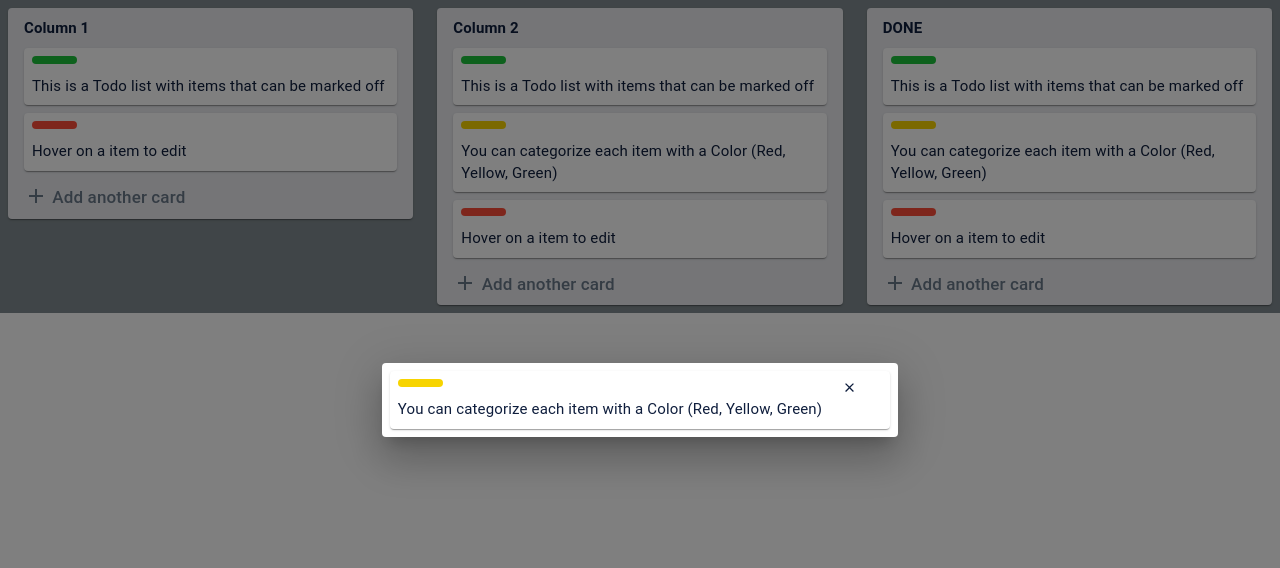
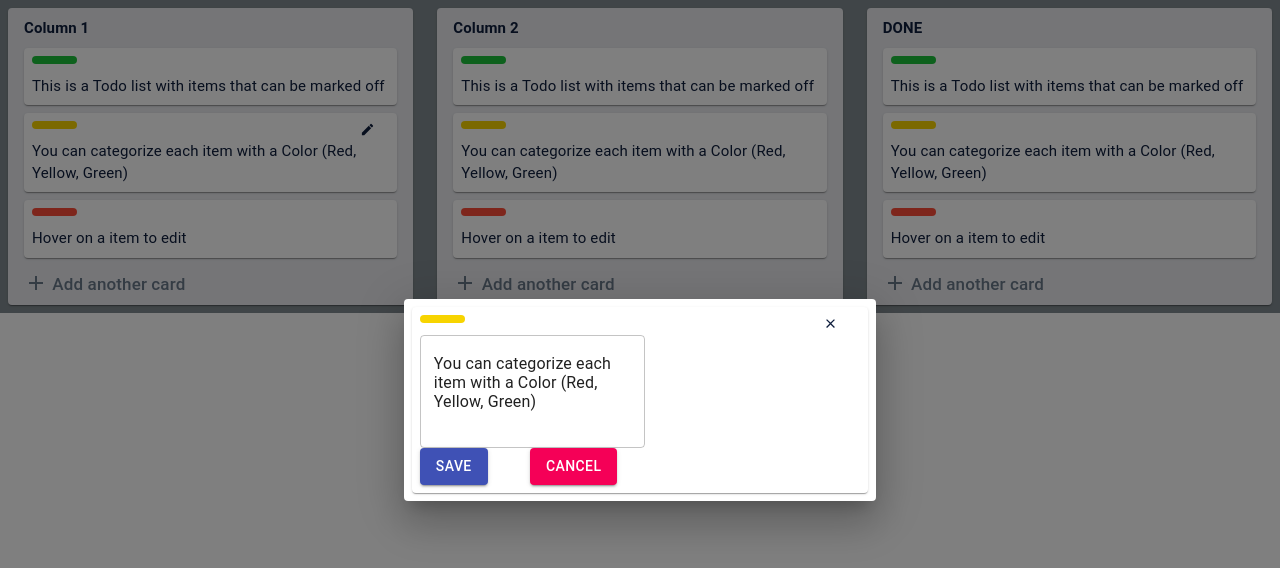
Before and after one commit to IsmaelTerreno/trello-geek, a React (Create React App) app: page / in a window 1280 px wide. Both pictures are taken after a click on the element 210 px from the left and 152 px from the top of the page. Shown: the top 568 px of the page. Built offline with nearby package versions, Linux system fonts and the light colour scheme.

Commit message:
Task form updates.

```diff
--- a/src/App.js
+++ b/src/App.js
@@ -3,6 +3,7 @@ import { makeStyles } from '@material-ui/core/styles';
 import { Grid } from '@material-ui/core';
 import './App.css';
 import ColumnCards from './ColumnCards';
+import TaskCardForm from './TaskCardForm';
 import PropTypes from 'prop-types';
 
 const useStyles = makeStyles((theme) => ({
@@ -13,7 +14,14 @@ const useStyles = makeStyles((theme) => ({
   },
 }));
 
-const App = ({columnTasks, onAddCard, onEditCard}) => {
+const App = ({
+  columnTasks,
+  onAddCard,
+  onEditCard,
+  onCancelEdit,
+  currentTask,
+  isEditionMode,
+}) => {
   const classes = useStyles();
   return (
     <div className={classes.root}>
@@ -27,13 +35,23 @@ const App = ({columnTasks, onAddCard, onEditCard}) => {
                 title={column.title}
                 cards={column.tasks}
                 onAddCard={()=> onAddCard(columnTasks, column, idx)}
-                onEditCard={(task, idxT)=> onEditCard(columnTasks, column, idx,task, idxT)}
+                onEditCard={(task)=> onEditCard(task)}
                 />
               </Grid>
             );
           })
         }
       </Grid>
+      {
+        currentTask &&
+        <TaskCardForm
+          task={currentTask}
+          onSave={(task)=> onEditCard(task)}
+          onClose={onCancelEdit}
+          onCancel={onCancelEdit}
+          open={isEditionMode}
+        />
+      }
     </div>
   );
 }
@@ -46,6 +64,13 @@ App.propTypes = {
   columnTasks: PropTypes.array,
   onAddCard: PropTypes.func.isRequired,
   onEditCard: PropTypes.func.isRequired,
+  currentTask: PropTypes.shape({
+    id: PropTypes.string,
+    labelColor: PropTypes.string,
+    description: PropTypes.string
+  }),
+  isEditionMode: PropTypes.bool,
+  onCancelEdit: PropTypes.func.isRequired,
 };
 
 export default App;
--- a/src/ColumnCards.js
+++ b/src/ColumnCards.js
@@ -47,13 +47,12 @@ const ColumnCards = ({
         </Typography>
         {
            cards.length > 0 &&
-           cards.map((card,idx)=> {
+           cards.map((task)=> {
             return(
                 <TaskCard
-                    key={'task-'+idx}
-                    labelColor={card.labelColor}
-                    description={card.description}
-                    onEditCard={()=> onEditCard(card, idx)}
+                    key={task.id}
+                    task={task}
+                    onClick={()=> onEditCard(task)}
                 />
             );
            })
--- a/src/TaskCard.js
+++ b/src/TaskCard.js
@@ -1,9 +1,8 @@
 import React, {useState} from 'react';
 import { makeStyles } from '@material-ui/core/styles';
-import { Paper, Typography, Box, Grid, Dialog } from '@material-ui/core';
+import { Paper, Typography, Box, Grid } from '@material-ui/core';
 import PropTypes from 'prop-types';
 import EditIcon from '@material-ui/icons/Edit';
-import CloseIcon from '@material-ui/icons/Close';
 
 const CATEGORY_COLOR = {
     green: '#1dc33b',
@@ -40,42 +39,30 @@ const useStyles = makeStyles((theme) => ({
 }));
 
 const TaskCard = ({
-    labelColor,
-    description,
-    onEditCard
+  task,
+  onClick,
 }) => {
   const classes = useStyles();
   const [ isEditHover, setIsEditHover ] = useState(false);
-  const [ isEditionMode, setIsEditionMode ] = useState(false);
   const CardGrid = () =>{
     return(
       <Paper className={classes.paper} >
         <Grid container spacing={0}>
             <Grid item xs={11}>
-                <Box component="div" className={classes.label} style={{backgroundColor: CATEGORY_COLOR[labelColor]}} />
+                <Box component="div" className={classes.label} style={{backgroundColor: CATEGORY_COLOR[task.labelColor]}} />
             </Grid>
             <Grid item xs={1}>
-                {
-                  isEditionMode &&
-                  <CloseIcon
-                    className={classes.closeIcon}
-                    onClick={()=> setIsEditionMode(false)}
-                  />
-                }
-                {
-                  !isEditionMode &&
                 <EditIcon
                 className={classes.closeIcon}
                 style={{visibility: !isEditHover ? 'hidden' : 'visible' }}
                 />
-                }
             </Grid>
             <Grid item xs={12}>
               <Typography
               className={classes.title}
               variant="body2"
               >
-                  {description}
+                {task.description}
               </Typography>
             </Grid>
         </Grid>
@@ -86,25 +73,22 @@ const TaskCard = ({
     <div
       onMouseEnter={()=> setIsEditHover(true)}
       onMouseLeave={()=> setIsEditHover(false)}
-        onClick={()=>{
-          onEditCard();
-          if(!isEditionMode){ setIsEditionMode(!isEditionMode); }
-        }}
+      onClick={onClick}
     >
-        { !isEditionMode && <CardGrid />}
-        { isEditionMode &&
-          <Dialog aria-labelledby="task-edit" open={isEditionMode} onClose={()=> setIsEditionMode(false)}>
       <CardGrid />
-          </Dialog>
-        }
     </div>
   );
 }
 
+const taskShape = PropTypes.shape({
+  id: PropTypes.string,
+  labelColor: PropTypes.oneOf(['green', 'yellow', 'red']),
+  description: PropTypes.string
+});
+
 TaskCard.propTypes = {
-    labelColor: PropTypes.oneOf(['green', 'yellow', 'red']),
-    description: PropTypes.string,
-    onEditCard: PropTypes.func,
+    task: taskShape,
+    onClick: PropTypes.func,
 };
 
 export default TaskCard;
--- /dev/null
+++ b/src/TaskCardForm.js
@@ -0,0 +1,108 @@
+import React, {useState} from 'react';
+import { makeStyles } from '@material-ui/core/styles';
+import { Paper, Box, Grid, Dialog, TextField, Button } from '@material-ui/core';
+import PropTypes from 'prop-types';
+import CloseIcon from '@material-ui/icons/Close';
+
+const CATEGORY_COLOR = {
+    green: '#1dc33b',
+    yellow: '#f7d400',
+    red: '#fd4d39',
+};
+
+const useStyles = makeStyles((theme) => ({
+  paper: {
+    padding: theme.spacing(1),
+    margin: theme.spacing(1),
+    color:'#0f1e3d',
+    cursor: 'pointer',
+  },
+  title:{
+    fontSize:'15px',
+    textAlign: 'left',
+  },
+  label:{
+    backgroundColor: CATEGORY_COLOR.green,
+    padding: '4px',
+    width: '37px',
+    borderRadius: '5px',
+    marginBottom: '5px'
+  },
+  editIcon:{
+    fontSize:'15px',
+    visibility: 'hidden',
+  },
+  closeIcon:{
+    fontSize:'15px',
+    cursor:'pointer',
+  },
+}));
+
+const TaskCardForm = ({
+  task,
+  open,
+  onClose,
+  onSave,
+  onCancel,
+}) => {
+  const classes = useStyles();
+  const [ descriptionInput, setDescriptionInput ] = useState(task.description);
+  const CardGrid = () => {
+
+    return(
+      <Paper className={classes.paper} >
+        <Grid container spacing={0}>
+            <Grid item xs={11}>
+              <Box component="div" className={classes.label} style={{backgroundColor: CATEGORY_COLOR[task.labelColor]}} />
+            </Grid>
+            <Grid item xs={1}>
+              <CloseIcon
+                className={classes.closeIcon}
+                onClick={()=> onClose()}
+              />
+            </Grid>
+            <Grid item xs={12}>
+              <TextField
+                multiline
+                rows={4}
+                value={ descriptionInput }
+                onChange={ (event)=> setDescriptionInput(event.target.value)}
+                variant="outlined"
+              />
+            </Grid>
+            <Grid item xs={3}>
+              <Button variant="contained" color="primary" onClick={()=> onSave(task)}>
+                Save
+              </Button>
+            </Grid>
+            <Grid item xs={9}>
+              <Button variant="contained" color="secondary" onClick={onCancel}>
+                Cancel
+              </Button>
+            </Grid>
+        </Grid>
+      </Paper>
+    );
+  }
+  return (
+    <Dialog aria-labelledby="task-edit" open={open} onClose={onClose}>
+      <CardGrid />
+    </Dialog>
+  );
+}
+
+const taskShape = PropTypes.shape({
+  id: PropTypes.string,
+  labelColor: PropTypes.oneOf(['green', 'yellow', 'red']),
+  description: PropTypes.string
+});
+
+TaskCardForm.propTypes = {
+    task: taskShape,
+    onClose: PropTypes.func,
+    onSave: PropTypes.func,
+    onCancel: PropTypes.func,
+    open: PropTypes.bool
+};
+
+export default TaskCardForm;
--- a/src/containers/AppContainer.js
+++ b/src/containers/AppContainer.js
@@ -1,13 +1,22 @@
 import { connect } from 'react-redux';
 import App from '../App';
-import { setTaskList } from '../redux/actions/task';
+import {
+    setTaskList,
+    setCurrentTask,
+    setEditionMode,
+} from '../redux/actions/task';
 import {
     getTaskList,
+    getCurrentTask,
+    getIsEditionMode,
 } from "../redux/reducers/task";
+import { v4 as uuidv4 } from 'uuid';
 
 const mapStateToProps = state => {
     return {
         columnTasks: getTaskList(state),
+        currentTask: getCurrentTask(state),
+        isEditionMode: getIsEditionMode(state),
     }
 };
 
@@ -15,18 +24,21 @@ const mapStateToProps = state => {
 const mapDispatchToProps = dispatch => {
     return {
         onAddCard: (columnTasks, column, idx)=> {
-            column.tasks.push({
+            const newTask = {
+                id: uuidv4(),
                 labelColor: 'green',
                 description: '',
-            });
-            columnTasks[idx] = column;
+            };
+            columnTasks[idx].tasks.push(newTask);
             dispatch(setTaskList(columnTasks));
+            dispatch(setCurrentTask(newTask));
         },
-        onEditCard:(columnTasks, column, idx, task, idxT)=> {
-            column.tasks[idxT].labelColor = task.labelColor;
-            column.tasks[idxT].description = task.description;
-            columnTasks[idx] = column;
-            dispatch(setTaskList(columnTasks));
+        onEditCard:(task)=> {
+            dispatch(setEditionMode(true));
+            dispatch(setCurrentTask(task));
+        },
+        onCancelEdit:()=> {
+            dispatch(setEditionMode(false));
         },
     };
 };
--- a/src/redux/actions/task.js
+++ b/src/redux/actions/task.js
@@ -1,5 +1,6 @@
 export const SET_CURRENT_TASK = 'SET_CURRENT_TASK';
 export const SET_TASK_LIST = 'SET_TASK_LIST';
+export const SET_EDITION_MODE = 'SET_EDITION_MODE';
 
 export const setCurrentTask = (task) => {
   return {
@@ -14,3 +15,10 @@ export const setTaskList = (list) => {
     list
   };
 };
+
+export const setEditionMode = (isEditionMode) => {
+  return {
+    type: SET_EDITION_MODE,
+    isEditionMode
+  };
+};
--- a/src/redux/reducers/task.js
+++ b/src/redux/reducers/task.js
@@ -1,19 +1,24 @@
 import {
   SET_CURRENT_TASK,
   SET_TASK_LIST,
+  SET_EDITION_MODE,
 } from '../actions/task';
 import {createSelector} from 'reselect';
+import { v4 as uuidv4 } from 'uuid';
 
 const MockDataCards = [
   {
+      id: uuidv4(),
       labelColor: 'green',
       description: 'This is a Todo list with items that can be marked off',
   },
   {
+      id: uuidv4(),
       labelColor: 'yellow',
       description: 'You can categorize each item with a Color (Red, Yellow, Green)',
   },
   {
+      id: uuidv4(),
       labelColor: 'red',
       description: 'Hover on a item to edit',
   },
@@ -37,6 +42,7 @@ const columnTasks = [
 const initState = {
   current: null,
   list: columnTasks,
+  isEditionMode: false,
 };
 
 export const TaskReducer = (state = initState, action) => {
@@ -44,13 +50,18 @@ export const TaskReducer = (state = initState, action) => {
     case SET_CURRENT_TASK:
       return {
         ...state,
-        current: action.task
+        current: {...action.task}
       };
     case SET_TASK_LIST:
         return {
           ...state,
           list: [...action.list]
         };
+    case SET_EDITION_MODE:
+      return {
+        ...state,
+        isEditionMode: action.isEditionMode
+      };
     default:
       return state;
   }
@@ -58,6 +69,7 @@ export const TaskReducer = (state = initState, action) => {
 
 const tasklistSelector = state => state.task.list;
 const currentTaskSelector = state => state.task.current;
+const isEditionModeSelector = state => state.task.isEditionMode;
 
 
 export const getTaskList = createSelector(
@@ -69,3 +81,8 @@ export const getCurrentTask = createSelector(
   currentTaskSelector,
   task => task
 );
+
+export const getIsEditionMode = createSelector(
+  isEditionModeSelector,
+  isEditionMode => isEditionMode
+);
```
Also changed, not shown: package.json (+6 -5 lines), 2 other files (tests, documents, lock files or other folders). Lines whose indentation alone changed are shown as unchanged.
